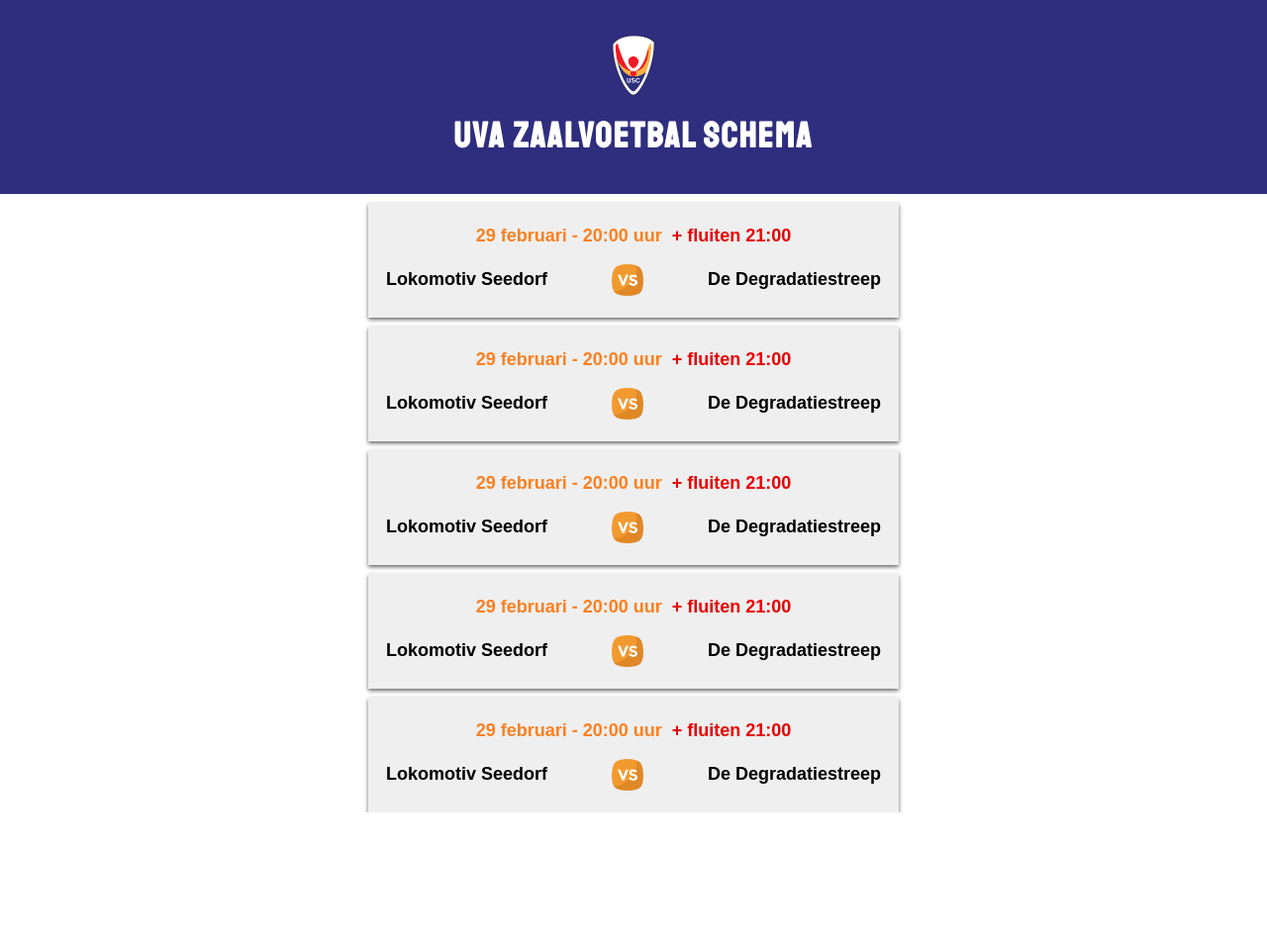
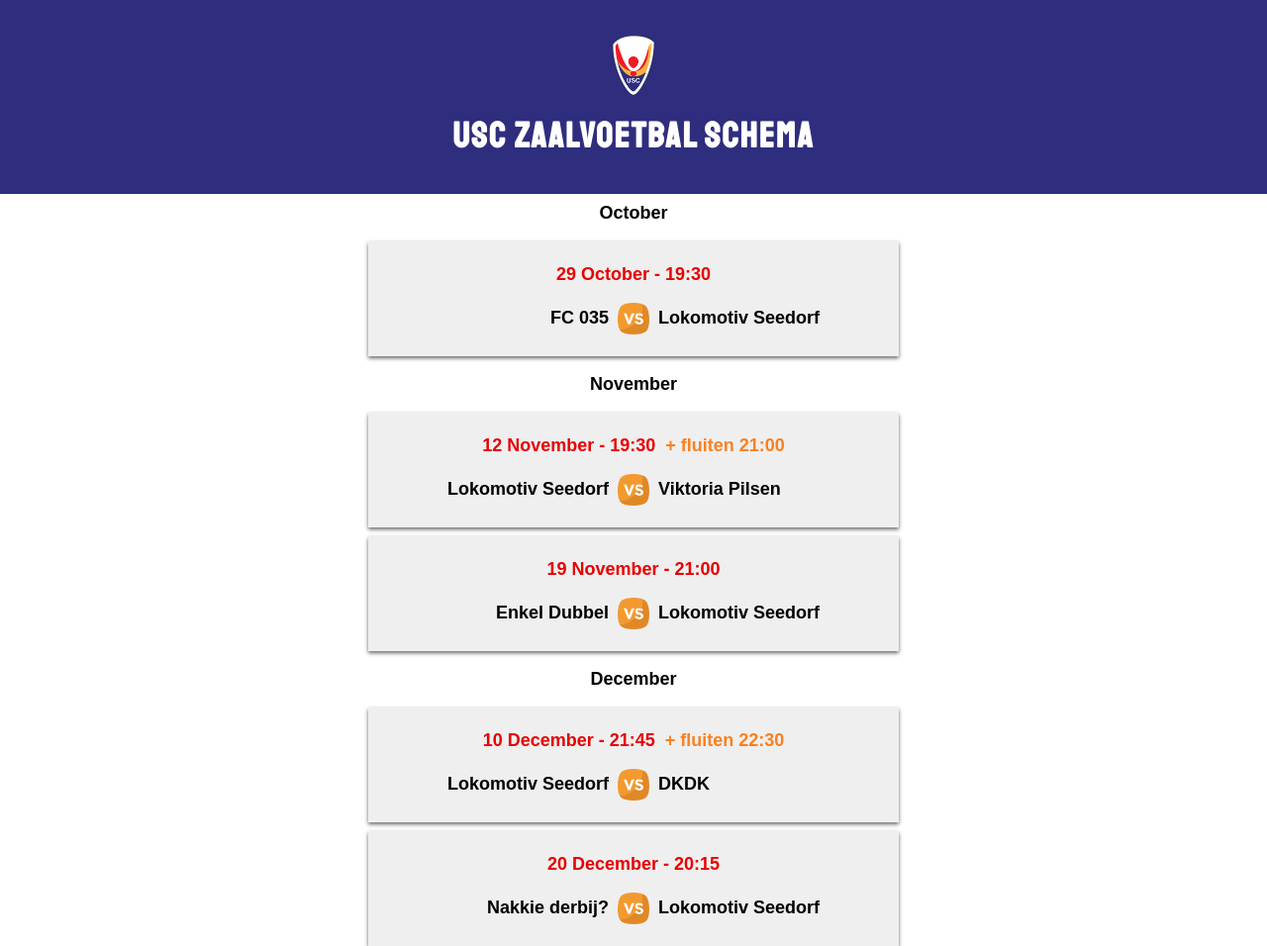
Before and after one commit to jannisteunissen/usc-futsal, a plain HTML site: page index.html in a window 1280 px wide. Shown: the whole page at 99% size. Before the commit the page ends 821 px from the top, so only its background shows below. Drawn offline with Linux system fonts and the light colour scheme.

```diff
--- a/index.html
+++ b/index.html
@@ -5,87 +5,124 @@
     <title>USC zaalvoetbal schema</title>
 
     <link rel="stylesheet" type="text/css" href="style.css">
-    <link href="https://fonts.googleapis.com/css?family=Staatliches" rel="stylesheet">
-
   </head>
   <body>
 
     <div class="header">
       <div class="image">
-    <img src="../images/logo-usc.png" alt="USC logo" height="60" width="42">
+        <img src="images/logo-usc.png" alt="USC logo" height="60" width="42">
       </div>
       <div class="title">
-    <h1>Uva Zaalvoetbal schema</h1>
+        <h1>USC zaalvoetbal schema</h1>
       </div>
     </div>
 
 <div class="grid-container">
+  <div class="month">
+    <h2 align="center">October</h2>
+  </div>
+
 <div class="grid-item">
   <div class="time">
-      <h5>29 februari - 20:00 uur</h5>
-      <h3>&nbsp + fluiten 21:00</h3>
+    <h3>29 October - 19:30</h3>
   </div>
   <div class="match">
-      <h2>Lokomotiv Seedorf</h2>
-      <img src="../images/versus.png" class="versus" alt="USC logo" height="32" width="32">
-      <h2>De Degradatiestreep</h2>
+    <div id="left">
+      <h2 align="right">FC 035</h2>
     </div>
+    <div id="center">
+      <img src="images/versus.png" class="versus" align="center" alt="USC logo" height="32" width="32">
     </div>
-  <div class="grid-item">
-    <div class="time">
-      <h5>29 februari - 20:00 uur</h5>
-      <h3>&nbsp + fluiten 21:00</h3>
+    <div id="right">
+      <h2 align="left">Lokomotiv Seedorf</h2>
     </div>
-    <div class="match">
-      <h2>Lokomotiv Seedorf</h2>
-      <img src="../images/versus.png" class="versus" alt="USC logo" height="32" width="32">
-      <h2>De Degradatiestreep</h2>
-    </div>
-  </div>
-  <div class="grid-item">
-    <div class="time">
-      <h5>29 februari - 20:00 uur</h5>
-      <h3>&nbsp + fluiten 21:00</h3>
-    </div>
-    <div class="match">
-      <h2>Lokomotiv Seedorf</h2>
-      <img src="../images/versus.png" class="versus" alt="USC logo" height="32" width="32">
-      <h2>De Degradatiestreep</h2>
-    </div>
-  </div>
-  <div class="grid-item">
-    <div class="time">
-      <h5>29 februari - 20:00 uur</h5>
-      <h3>&nbsp + fluiten 21:00</h3>
-    </div>
-    <div class="match">
-      <h2>Lokomotiv Seedorf</h2>
-      <img src="../images/versus.png" class="versus" alt="USC logo" height="32" width="32">
-      <h2>De Degradatiestreep</h2>
-    </div>
-  </div>
-  <div class="grid-item">
-    <div class="time">
-      <h5>29 februari - 20:00 uur</h5>
-      <h3>&nbsp + fluiten 21:00</h3>
-    </div>
-    <div class="match">
-      <h2>Lokomotiv Seedorf</h2>
-      <img src="../images/versus.png" class="versus" alt="USC logo" height="32" width="32">
-      <h2>De Degradatiestreep</h2>
   </div>
 </div>
 
 </div>
+<div class="grid-container">
+  <div class="month">
+    <h2 align="center">November</h2>
+  </div>
 
+<div class="grid-item">
+  <div class="time">
+    <h3>12 November - 19:30</h3>
+    <h5>&nbsp + fluiten 21:00</h5>
+  </div>
+  <div class="match">
+    <div id="left">
+      <h2 align="right">Lokomotiv Seedorf</h2>
+    </div>
+    <div id="center">
+      <img src="images/versus.png" class="versus" align="center" alt="USC logo" height="32" width="32">
+    </div>
+    <div id="right">
+      <h2 align="left">Viktoria Pilsen</h2>
+    </div>
+  </div>
+</div>
+
+
+<div class="grid-item">
+  <div class="time">
+    <h3>19 November - 21:00</h3>
+  </div>
+  <div class="match">
+    <div id="left">
+      <h2 align="right">Enkel Dubbel</h2>
+    </div>
+    <div id="center">
+      <img src="images/versus.png" class="versus" align="center" alt="USC logo" height="32" width="32">
+    </div>
+    <div id="right">
+      <h2 align="left">Lokomotiv Seedorf</h2>
+    </div>
+  </div>
 </div>
 
 </div>
+<div class="grid-container">
+  <div class="month">
+    <h2 align="center">December</h2>
+  </div>
+
+<div class="grid-item">
+  <div class="time">
+    <h3>10 December - 21:45</h3>
+    <h5>&nbsp + fluiten 22:30</h5>
+  </div>
+  <div class="match">
+    <div id="left">
+      <h2 align="right">Lokomotiv Seedorf</h2>
+    </div>
+    <div id="center">
+      <img src="images/versus.png" class="versus" align="center" alt="USC logo" height="32" width="32">
+    </div>
+    <div id="right">
+      <h2 align="left">DKDK</h2>
+    </div>
+  </div>
+</div>
+
+
+<div class="grid-item">
+  <div class="time">
+    <h3>20 December - 20:15</h3>
+  </div>
+  <div class="match">
+    <div id="left">
+      <h2 align="right">Nakkie derbij?</h2>
+    </div>
+    <div id="center">
+      <img src="images/versus.png" class="versus" align="center" alt="USC logo" height="32" width="32">
+    </div>
+    <div id="right">
+      <h2 align="left">Lokomotiv Seedorf</h2>
+    </div>
+  </div>
+</div>
 
 </div>
-
   </body>
 </html>
-
-</body>
-</html>
```
Also changed, not shown: 1 other file. Lines whose indentation alone changed are shown as unchanged.
